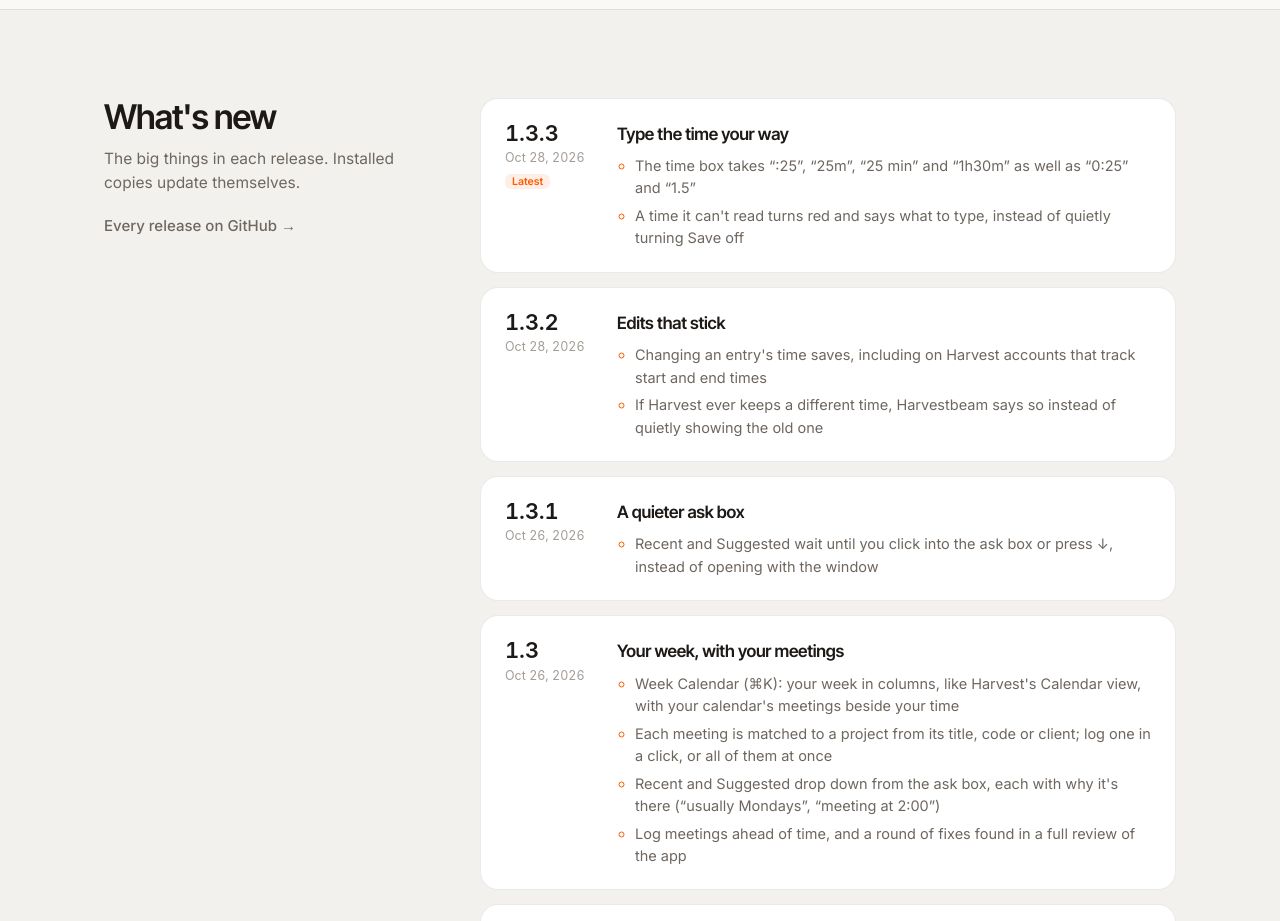
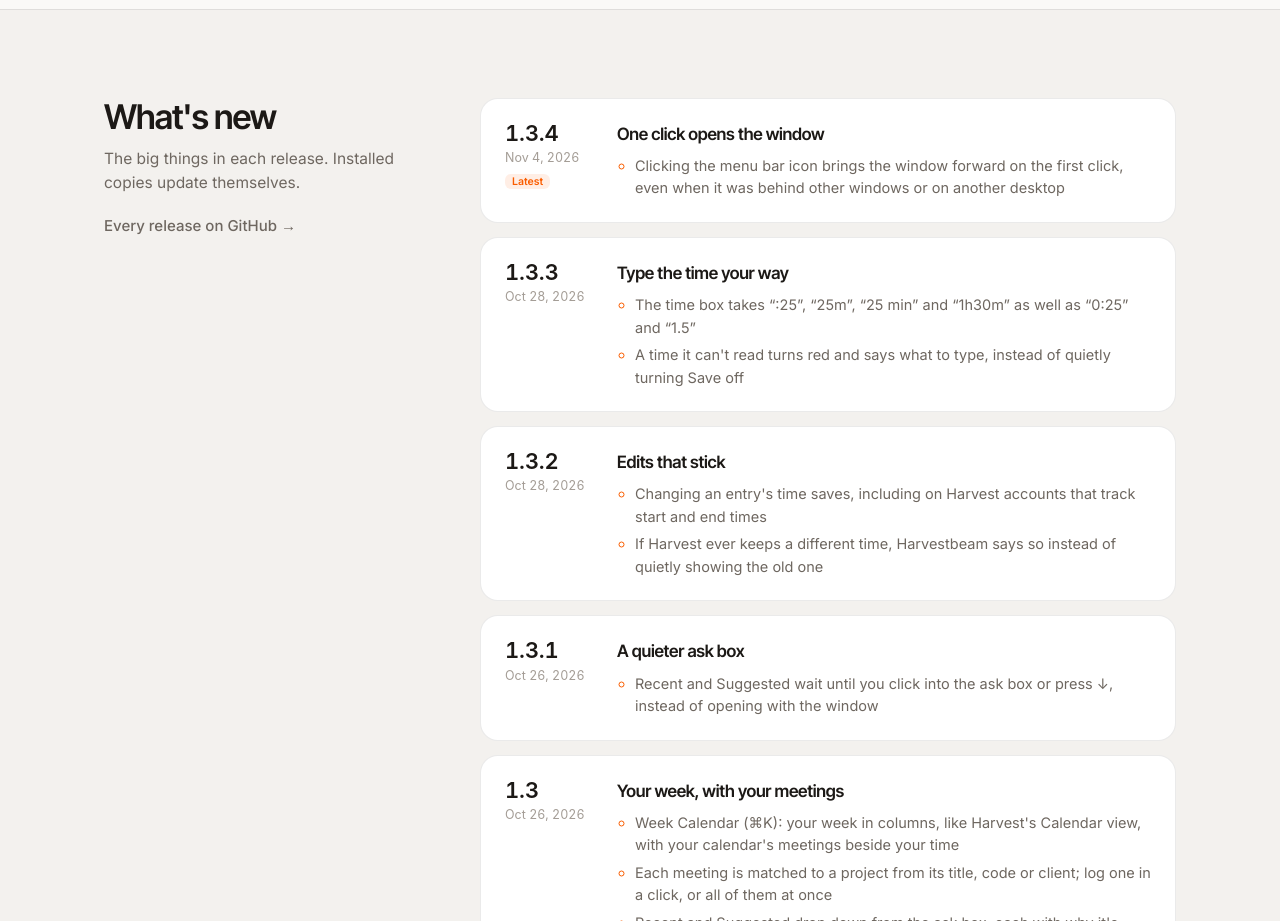
Before and after one commit to tractorbeam-user/harvestbeam, a plain HTML site: page site/index.html in a window 1280 px wide. Shown: the part 5180-6101 px from the top of the page. Drawn offline with nearby package versions, Linux system fonts and the light colour scheme.

Commit message:
site: 1.3.4 in What's new
Co-Authored-By: Claude Opus 5.5 <noreply@anthropic.com>

```diff
--- a/site/index.html
+++ b/site/index.html
@@ -874,7 +874,16 @@ footer .wrap { display: flex; flex-wrap: wrap; gap: 8px 24px; justify-content: s
         <!-- Major features only, newest first. Add an entry with each release. -->
       <ol>
         <li>
-          <div class="ver">1.3.3<small>Oct 28, 2026</small><span class="new">Latest</span></div>
+          <div class="ver">1.3.4<small>Nov 4, 2026</small><span class="new">Latest</span></div>
+          <div>
+            <h3>One click opens the window</h3>
+            <ul>
+              <li>Clicking the menu bar icon brings the window forward on the first click, even when it was behind other windows or on another desktop</li>
+            </ul>
+          </div>
+        </li>
+        <li>
+          <div class="ver">1.3.3<small>Oct 28, 2026</small></div>
           <div>
             <h3>Type the time your way</h3>
             <ul>
```
